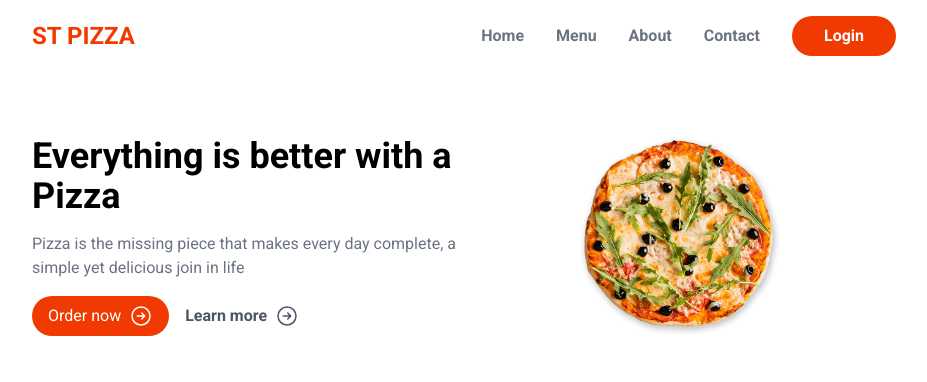
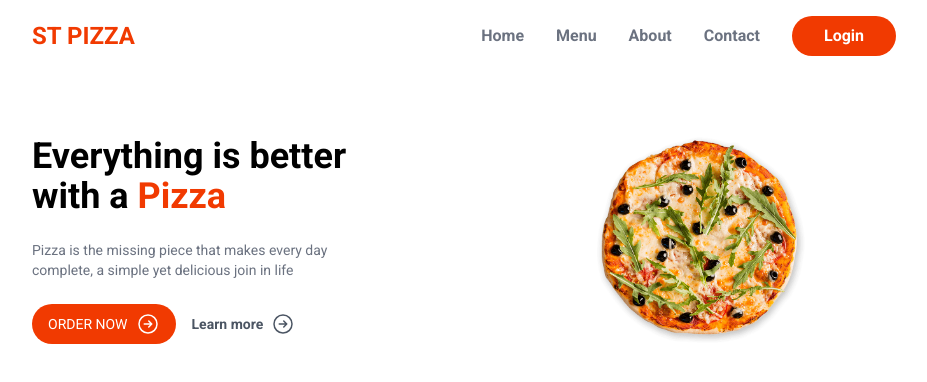
Before and after one commit to AlaaHamdyMohammadi/Food-Ordering-App, a Next.js app: page / in a window 1280 px wide. Shown: the top 382 px of the page, without its empty margins (176-1103 px from the left). Built offline with nearby package versions, Linux system fonts and the light colour scheme.

Commit message:
Building Homepage

```diff
--- a/src/app/globals.css
+++ b/src/app/globals.css
@@ -1,3 +1,8 @@
 @tailwind base;
 @tailwind components;
 @tailwind utilities;
+
+section.hero{
+    @apply grid;
+    grid-template-columns: .4fr .6fr;
+}
--- a/src/components/Layout/Hero.jsx
+++ b/src/components/Layout/Hero.jsx
@@ -3,27 +3,27 @@ import Right from "../Icons/Right";
 
 function Hero() {
   return (
-    <section className="grid grid-cols-2 my-20">
-      <div className="">
+    <section className="hero mt-20">
+      <div>
         <h1 className="text-4xl font-semibold">
-          Everything is better with a Pizza
+          Everything is better with a <span className="text-primary">Pizza</span>
         </h1>
-        <p className="my-4 text-gray-500">
+        <p className="my-6 text-gray-500 text-sm">
           Pizza is the missing piece that makes every day complete, a simple yet
           delicious join in life
         </p>
-        <div className="flex items-center gap-4">
-          <button className="bg-primary flex gap-2 text-white px-4 py-2 rounded-full">
+        <div className="flex items-center gap-4 text-sm">
+          <button className="bg-primary uppercase flex items-center gap-2 text-white px-4 py-2 rounded-full">
             Order now
             <Right />
           </button>
-          <button className="flex gap-2 text-gray-600 font-semibold">
+          <button className="flex items-center gap-2 text-gray-600 font-semibold">
             Learn more
             <Right />
           </button>
         </div>
       </div>
-      <div className="relative">
+      <div className="relative left-16">
         <Image
           src={"/pizza.png"}
           alt={"Pizza"}
```
